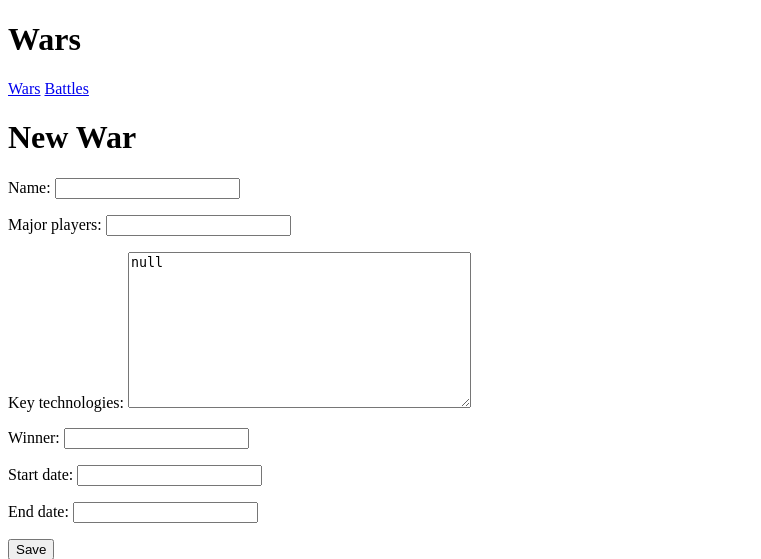
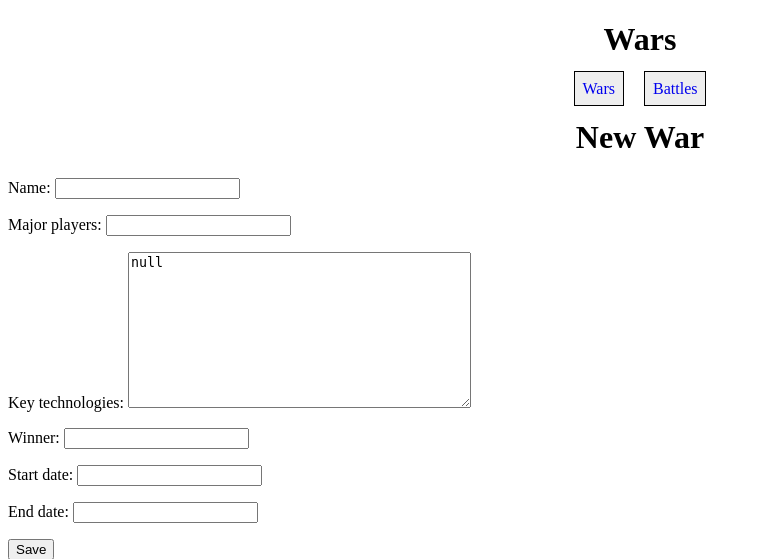
Before and after one commit to AaronBowles/Wars_Project, a Django app: page /wars/new in a window 1280 px wide. Shown: the top 559 px of the page, without its empty margins (0-761 px from the left). Run offline with Django 3.2, Linux system fonts and the light colour scheme.

Commit message:
created and applied initial css

```diff
--- /dev/null
+++ b/wars/static/css/wars.css
@@ -0,0 +1,40 @@
+nav {
+    text-align: center;
+}
+nav a {
+    border: 1px solid black;
+    margin: 0.5em;
+    padding: 0.5em;
+    background-color: #eeeeee;
+}
+
+nav a:hover {
+    background-color: orange;
+    color: blue;
+}
+
+h1 {
+    text-align: center;
+}
+h2 {
+    text-align: center;
+}
+
+a:hover {
+    color: blue;
+}
+
+a {
+    text-decoration: none;
+}
+
+.delete:hover {
+    color: red;
+    border: 1px solid black;
+    margin: 0.5em;
+    padding: 0.5em;
+}
+
+.label {
+    text-decoration-line: underline;
+}
--- a/wars/templates/wars/base.html
+++ b/wars/templates/wars/base.html
@@ -1,3 +1,4 @@
+{% load staticfiles %}
 <!DOCTYPE html>
 <html lang="en">
 <head>
@@ -5,6 +6,7 @@
     <meta name="viewport" content="width=device-width, initial-scale=1.0">
     <meta http-equiv="X-UA-Compatible" content="ie=edge">
     <title>Wars</title>
+    <link rel="stylesheet" href="{% static 'css/wars.css' %}" />
 </head>
 <body>
     <h1>Wars</h1>
--- a/wars/templates/wars/battle_detail.html
+++ b/wars/templates/wars/battle_detail.html
@@ -6,10 +6,10 @@
 <h2>{{ battle.name }} <a href="{% url 'battle_edit' pk=battle.pk %}">(edit)</a></h2>
 <h3>Location: {{ battle.location }}</h3>
 
-<h3> Major Players</h3>
+<h3 class="label"> Major Players</h3>
 <h4>{{ battle.major_players }}</h4>
 
-<h3> Key Technologies </h3>
+<h3 class="label"> Key Technologies </h3>
 
 <ul>
     {% for key_technology in battle.key_technologies %}
@@ -17,7 +17,7 @@
     {% endfor %}
 </ul>
 
-<h3> Victor </h3>
+<h3 class="label"> Victor </h3>
 <h4>{{ battle.winner }}</h4>
 
 <h3><a href="{% url 'battle_delete' pk=battle.pk %}">Delete</a></h3>
```
Also changed, not shown: wars/templates/wars/war_detail.html (+4 -4 lines).
